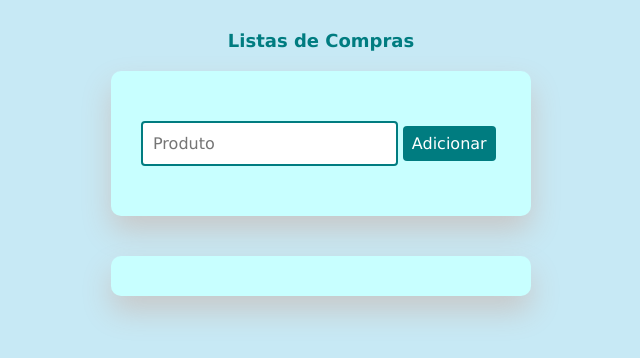
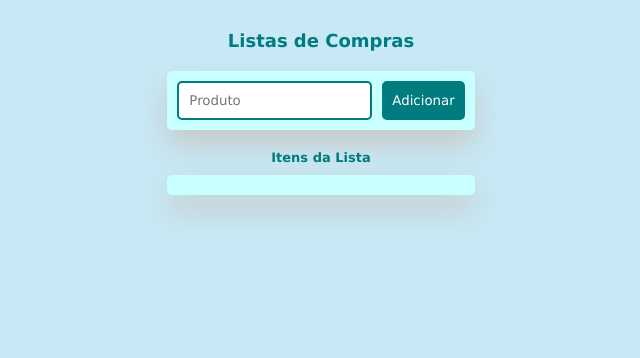
Before and after one commit to joaoigorr/listacompras, a plain HTML site: page index.html in a window 1280 px wide. Shown: the whole page, without its empty margins (319-959 px from the left). Drawn offline with Linux system fonts and the light colour scheme.

Commit message:
alterar tamanho

```diff
--- a/index.html
+++ b/index.html
@@ -18,6 +18,7 @@
 
             <button class="novo-item-button">Adicionar</button>
         </div>
+        <div class="itens-add">Itens da Lista</div>
         <div class="itens-container">
 
         </div>
--- a/styles.css
+++ b/styles.css
@@ -4,6 +4,7 @@
     box-sizing: border-box;
     font-family: Verdana, Geneva, Tahoma, sans-serif;
     font-weight: 400;
+
 }
 
 body {
@@ -11,6 +12,7 @@ body {
     display: flex;
     align-items: center;
     justify-content: center;
+
 }
 
 .titulo {
@@ -21,30 +23,32 @@ body {
     color: rgb(0, 124, 128);
     font-size: large;
     font-weight: 700;
-
 }
 
 .container {
     border: 2px;
     padding: 30px 40px;
-    min-width: 500px;
+    max-width: 450px;
+
+
 }
 
 .novo-item-container{
     background-color: rgb(200, 255, 255);
-    padding: 50px 30px;
-    border-radius: 10px;
+    padding: 10px 10px 10px 10px;
+    border-radius: 5px;
     box-shadow: 0 15px 30px rgb(200,200,200);
     display: flex;
+
 }
 
 .novo-item-container input {
     flex: 3;
-    font-size: 1rem;
     border: 2px solid rgb(0, 124, 128);
-    border-radius: 4px;
+    border-radius: 5px;
     padding: 10px;
-    font-weight: 200;
+
+
 }
 
 .novo-item-container input:focus {
@@ -52,13 +56,11 @@ body {
 }
 
 .novo-item-button {
-    flex: 1;
-    font-size: 1rem;
-    margin: 5px;
-    padding: 8px;
+    flex: 3;
+    margin-left: 10px;
+    padding: 10px;
     border: none;
-    border-radius: 4px;
-    font-weight: 200;
+    border-radius: 5px;
     background-color: rgb(0, 124, 128);
     color: white;
     cursor: pointer;
@@ -72,10 +74,10 @@ body {
 
 .itens-container {
     background-color: rgb(200, 255, 255);
-    padding: 20px 20px;
-    border-radius: 10px;
+    padding: 10px 10px;
+    border-radius: 5px;
     box-shadow: 0 15px 30px rgb(200,200,200);
-    margin-top: 40px;
+    margin-top: 10px;
 
 }
 
@@ -84,13 +86,21 @@ body {
     justify-content: space-between;
     align-items: center;
     margin-bottom: 12px;
-    margin-top: 12px;
+    margin-top: 10px;
     padding: auto;
     color: rgb(0, 124, 128);
     font-size: large;
 
 }
-
+.itens-add {
+        display: flex;
+        align-items: center;
+        justify-content: center;
+        margin-top: 20px;
+        color: rgb(0, 124, 128);
+        font-size: small;
+        font-weight: 700;
+}
 .itens i {
     color: white;
     background-color: rgb(0, 124, 128) ;
```
